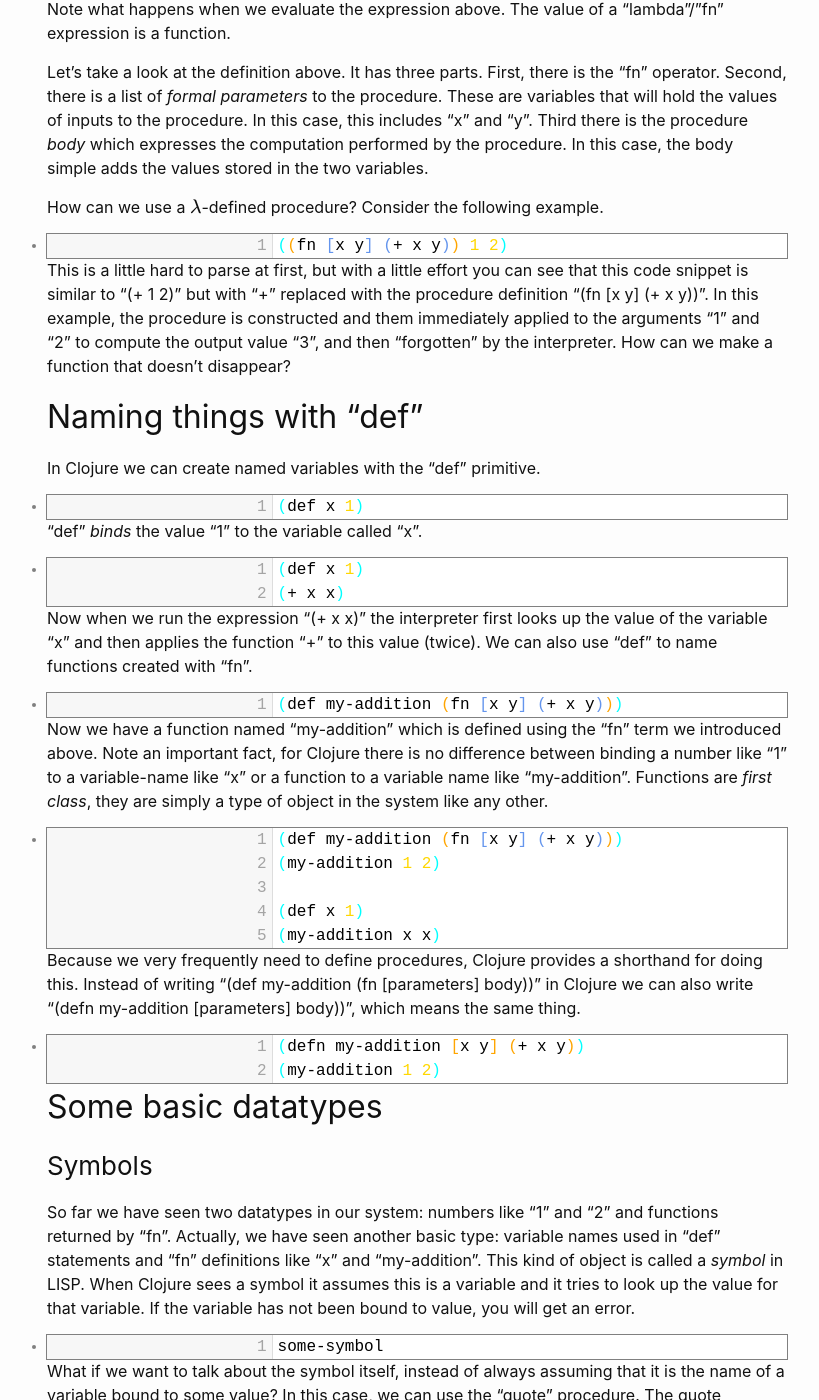
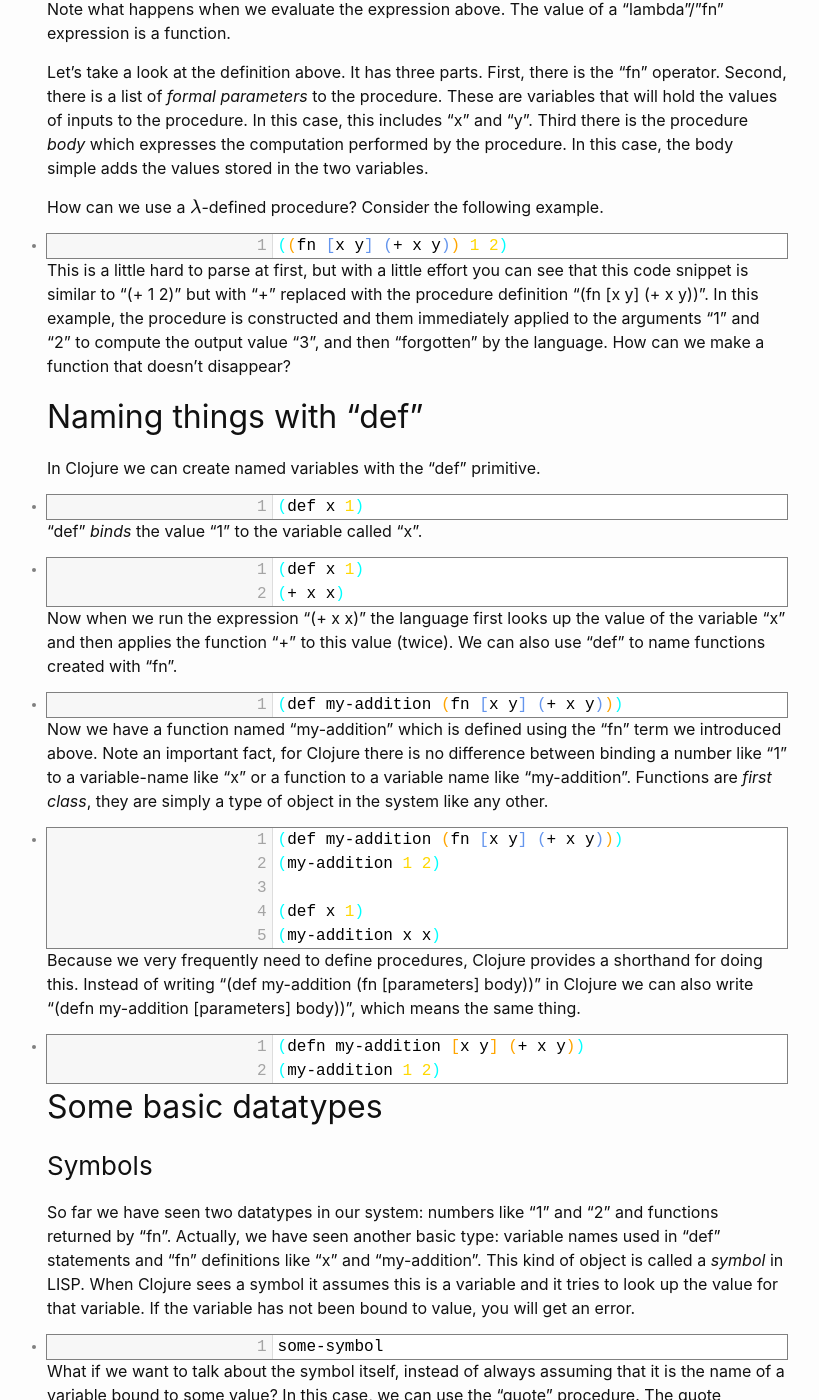
Before and after one commit to vannawillerton/vannawillerton.github.io, a Jekyll site: the page built from ModelsOfComputation.md, in a window 1280 px wide and 1400 px high, scrolled down 2309 px. Shown: the whole window, without its empty margins (223-1042 px from the left). Built offline with Jekyll 4.4.1, drawn with Linux system fonts in a browser that asks for light colours; our own code applies the rules of GitHub Pages for plain Markdown files; formulas are drawn with MathJax 3; some of the changed text lies outside the part shown.

Commit message:
Update ModelsOfComputation.md

````diff
--- a/ModelsOfComputation.md
+++ b/ModelsOfComputation.md
@@ -50,7 +50,7 @@ How can we use a $$\lambda$$-defined procedure? Consider the following example.
 ((fn [x y] (+ x y)) 1 2)
 ```
 
-This is a little hard to parse at first, but with a little effort you can see that this code snippet is similar to "(+ 1 2)" but with "+" replaced with the procedure definition "(fn [x y] (+ x y))". In this example, the procedure is constructed and them immediately applied to the arguments "1" and "2" to compute the output value "3", and then "forgotten" by the interpreter. How can we make a function that doesn't disappear?
+This is a little hard to parse at first, but with a little effort you can see that this code snippet is similar to "(+ 1 2)" but with "+" replaced with the procedure definition "(fn [x y] (+ x y))". In this example, the procedure is constructed and them immediately applied to the arguments "1" and "2" to compute the output value "3", and then "forgotten" by the language. How can we make a function that doesn't disappear?
 
 ## Naming things with "def"
 
@@ -67,7 +67,7 @@ In Clojure we can create named variables with the "def" primitive.
 (+ x x)
 ```
 
-Now when we run the expression "(+ x x)" the interpreter first looks up the value of the variable "x" and then applies the function "+" to this value (twice). We can also use "def" to name functions created with "fn".
+Now when we run the expression "(+ x x)" the language first looks up the value of the variable "x" and then applies the function "+" to this value (twice). We can also use "def" to name functions created with "fn".
 
 ```
 (def my-addition (fn [x y] (+ x y)))
@@ -98,7 +98,7 @@ So far we have seen two datatypes in our system: numbers like "1" and "2" and fu
 some-symbol
 ```
 
-What if we want to talk about the symbol itself, instead of always assuming that it is the name of a variable bound to some value? In this case, we can use the "quote" procedure. The quote procedure takes its argument and returns a *quoted* version of that argument. Quoted values are treated **as is** by the interpreter. That is, they are their own value.
+What if we want to talk about the symbol itself, instead of always assuming that it is the name of a variable bound to some value? In this case, we can use the "quote" procedure. The quote procedure takes its argument and returns a *quoted* version of that argument. Quoted values are treated **as is** by the language. That is, they are their own value.
 
 ```
 (quote some-symbol)
@@ -154,7 +154,7 @@ The result of evaluating the expression above is a list with a procedure in the
 (eval (list (fn [x y] (+ x y)) 1 2))
 ```
 
-We can also quote a list to prevent the interpreter from treating it as a combination.
+We can also quote a list to prevent the language from treating it as a combination.
 
 ```
 '(1 2 3)
````
